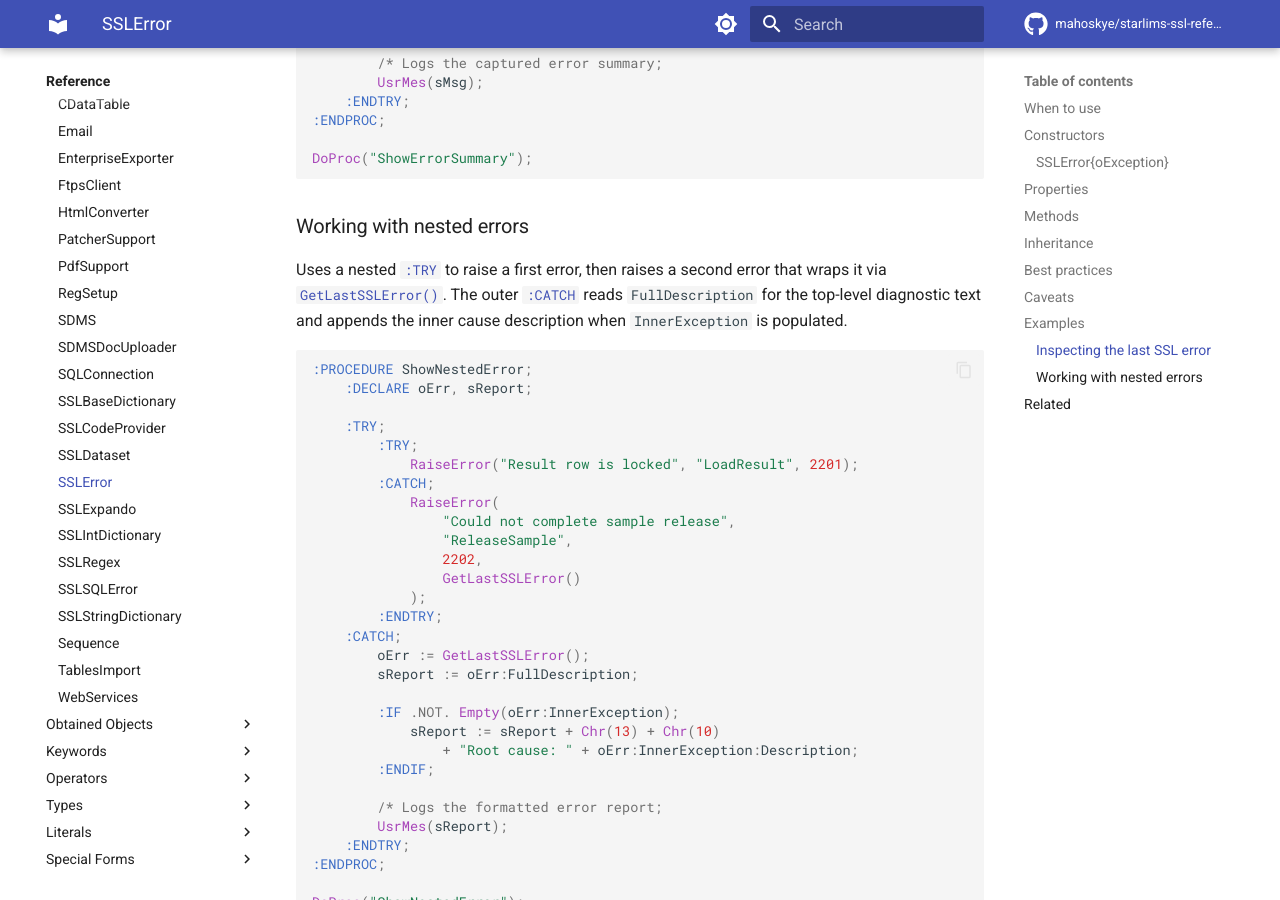
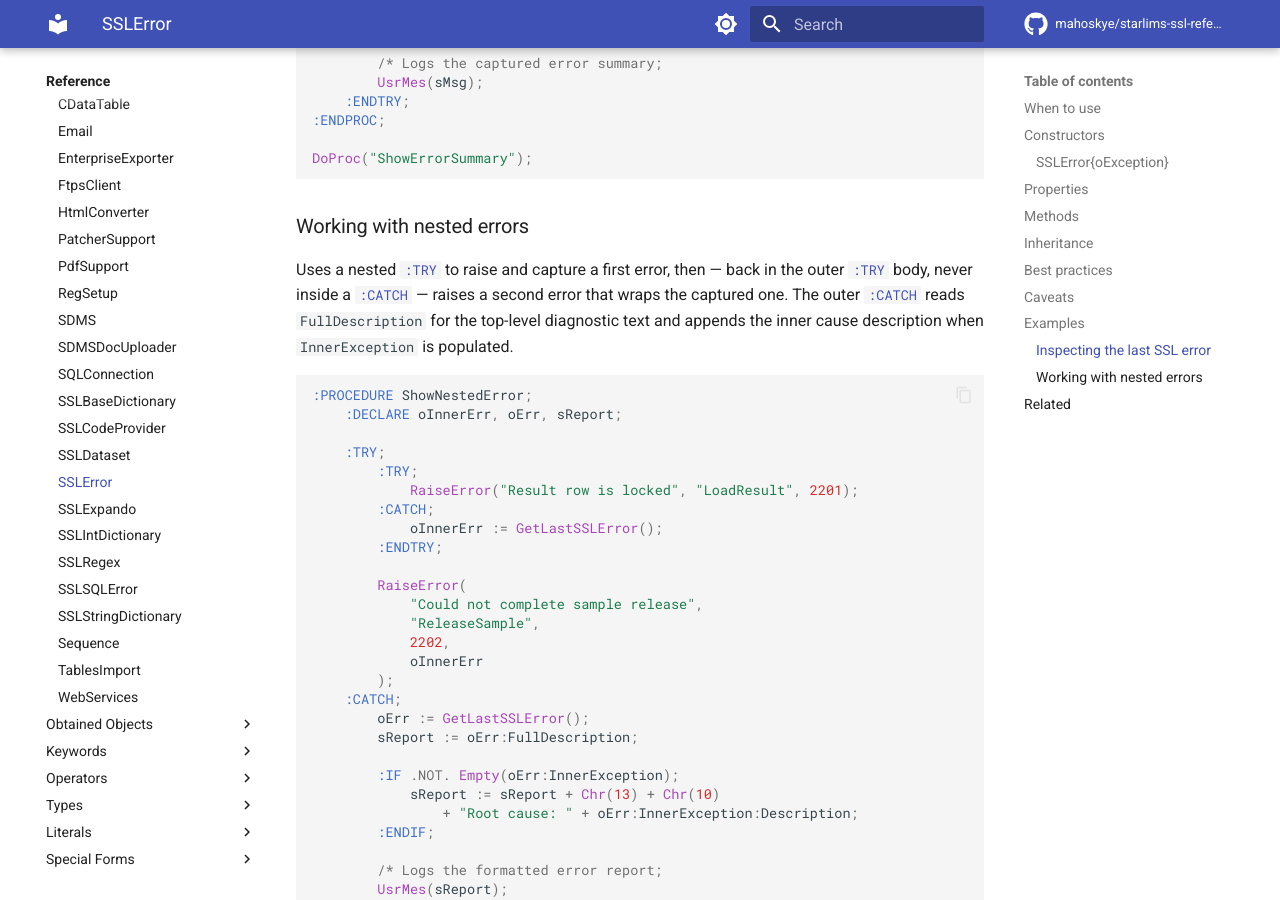
Before and after one commit to mahoskye/starlims-ssl-reference, an MkDocs documentation site: the page built from content/reference/classes/SSLError.md, in a window 1280 px wide and 900 px high, scrolled down 3281 px. Built offline with MkDocs 1.6.1 and Material for MkDocs 9.7.7, drawn with Linux system fonts in a browser that asks for light colours; plug-ins that fetch from the network failed and are left out; comment, search, counter and statistics services are not loaded.

Commit message:
docs: error-handling pages follow the RaiseError doctrine (refs #43)
Audit of all 23 RaiseError call sites outside its own page. Fixed the
violations; everything else already raised inside a handled :TRY or
under :ERROR/:RESUME flow.

- SSLError nested example: the wrap-raise moves out of the inner
  :CATCH into the outer :TRY body (capture in :CATCH, raise after).
- SQLExecute: unguarded parameter raise replaced with a logged early
  :RETURN.
- Constructor: usage now shows creation guarded by :TRY/:CATCH with a
  logged rejection, since a raising constructor has no return path.
- error-handling guide: the 'use RaiseError' rule now carries the
  placement doctrine (inside the handling :TRY, never in :CATCH,
  never uncaught).

Co-Authored-By: Claude Fable 5 <noreply@anthropic.com>

````diff
--- a/content/reference/classes/SSLError.md
+++ b/content/reference/classes/SSLError.md
@@ -112,23 +112,25 @@ DoProc("ShowErrorSummary");
 
 ### Working with nested errors
 
-Uses a nested [`:TRY`](../keywords/TRY.md) to raise a first error, then raises a second error that wraps it via [`GetLastSSLError()`](../functions/GetLastSSLError.md). The outer [`:CATCH`](../keywords/CATCH.md) reads `FullDescription` for the top-level diagnostic text and appends the inner cause description when `InnerException` is populated.
+Uses a nested [`:TRY`](../keywords/TRY.md) to raise and capture a first error, then — back in the outer [`:TRY`](../keywords/TRY.md) body, never inside a [`:CATCH`](../keywords/CATCH.md) — raises a second error that wraps the captured one. The outer [`:CATCH`](../keywords/CATCH.md) reads `FullDescription` for the top-level diagnostic text and appends the inner cause description when `InnerException` is populated.
 
 ```ssl
 :PROCEDURE ShowNestedError;
-    :DECLARE oErr, sReport;
+    :DECLARE oInnerErr, oErr, sReport;
 
     :TRY;
         :TRY;
             RaiseError("Result row is locked", "LoadResult", 2201);
         :CATCH;
-            RaiseError(
-                "Could not complete sample release",
-                "ReleaseSample",
-                2202,
-                GetLastSSLError()
-            );
+            oInnerErr := GetLastSSLError();
         :ENDTRY;
+
+        RaiseError(
+            "Could not complete sample release",
+            "ReleaseSample",
+            2202,
+            oInnerErr
+        );
     :CATCH;
         oErr := GetLastSSLError();
         sReport := oErr:FullDescription;
````
Also changed, not shown: content/guides/error-handling.md (+1 -1 lines), content/reference/functions/SQLExecute.md (+2 -1 lines), content/reference/special-forms/constructor.md (+9 -0 lines).
